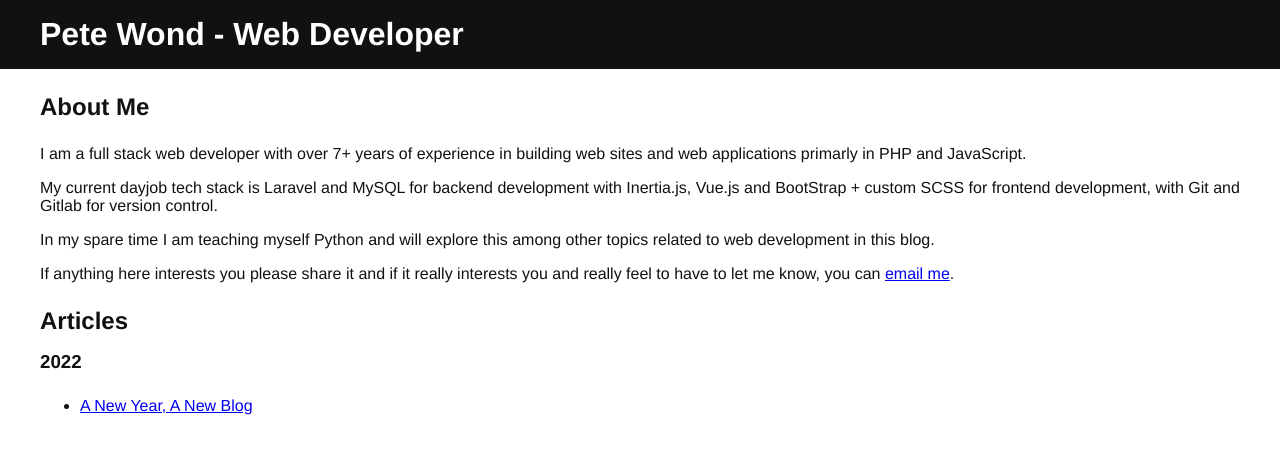
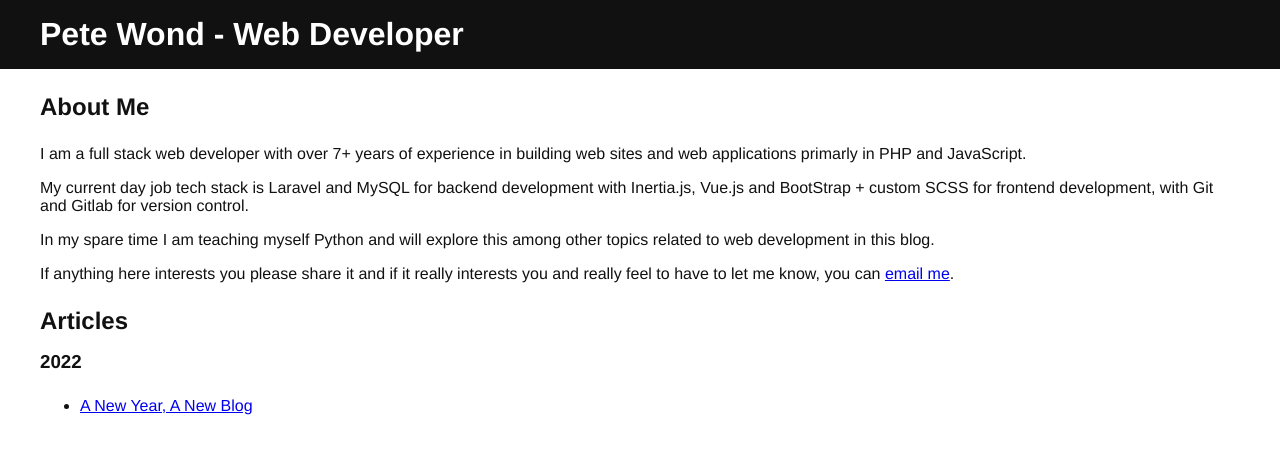
Before and after one commit to jagfiend/petewond.github.io, a Jekyll site: the page built from index.html, in a window 1280 px wide. Shown: the top 454 px of the page. Built offline with Jekyll 4.4.1, drawn with Linux system fonts in a browser that asks for light colours.

Commit message:
Update index.html
typo

```diff
--- a/index.html
+++ b/index.html
@@ -8,7 +8,7 @@ layout: default
 
     <p>I am a full stack web developer with over 7+ years of experience in building web sites and web applications primarly in PHP and JavaScript.</p>
 
-    <p>My current dayjob tech stack is Laravel and MySQL for backend development with Inertia.js, Vue.js and BootStrap + custom SCSS for frontend development, with Git and Gitlab for version control.</p>
+    <p>My current day job tech stack is Laravel and MySQL for backend development with Inertia.js, Vue.js and BootStrap + custom SCSS for frontend development, with Git and Gitlab for version control.</p>
 
     <p>In my spare time I am teaching myself Python and will explore this among other topics related to web development in this blog.</p>
 
```
